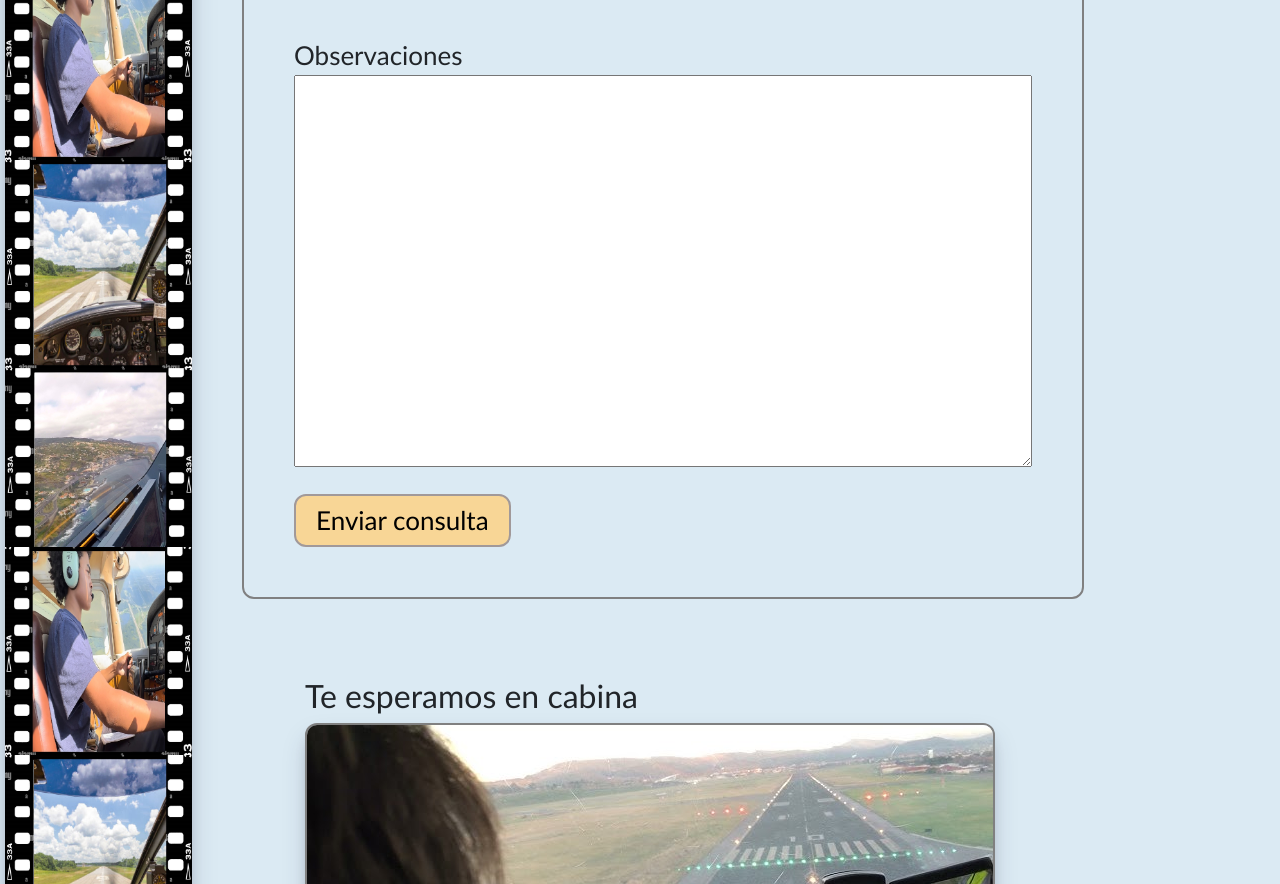
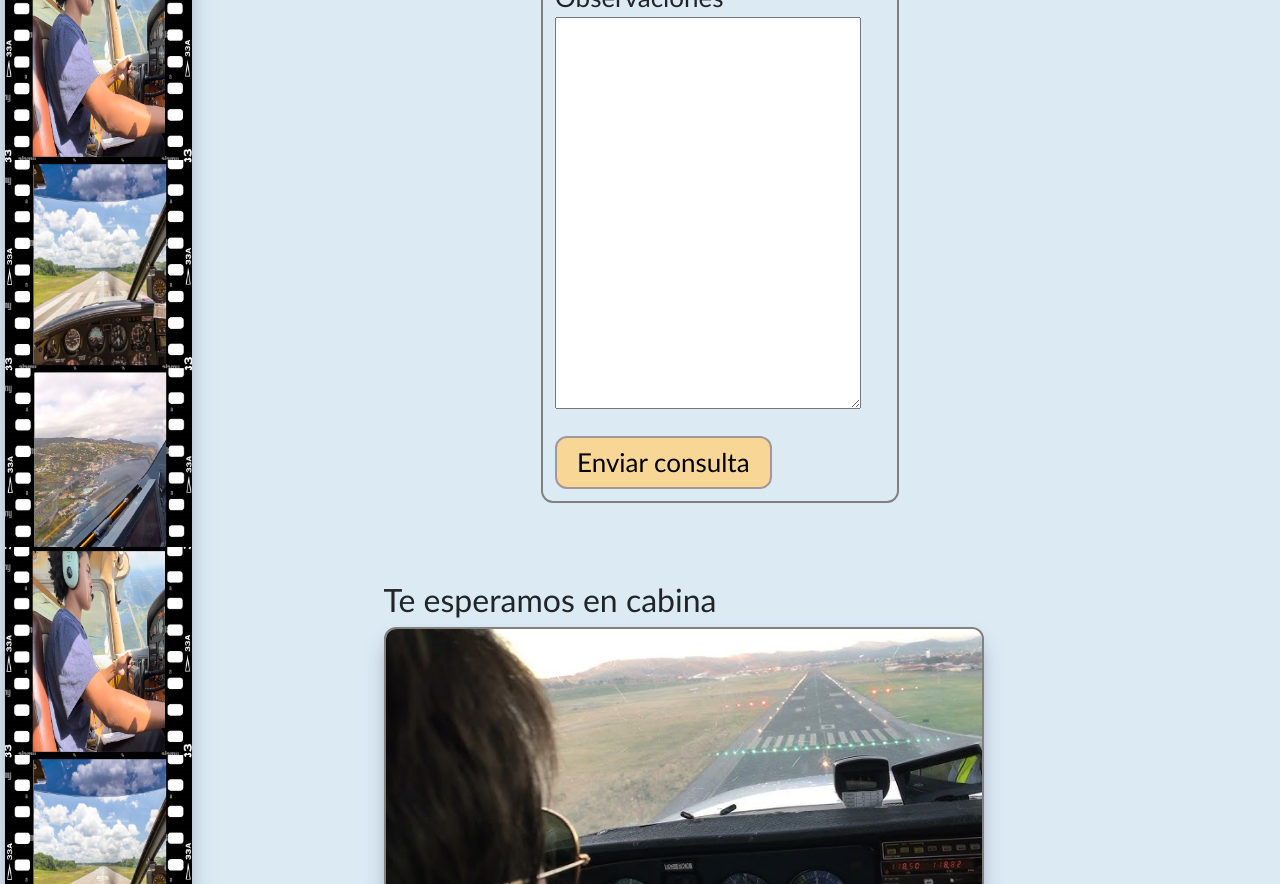
Before and after one commit to ArgusFink/all4sky-coder-dw58465, a website: page pages/consultas.html in a window 1280 px wide. Shown: the part 778-1662 px from the top of the page. Drawn offline with nearby package versions, Linux system fonts and the light colour scheme.

Commit message:
Ajustes consultas.html

```diff
--- a/pages/consultas.html
+++ b/pages/consultas.html
@@ -119,7 +119,7 @@
                                 <br>
                                 <label for="observaciones">Observaciones</label>
                                 <br>
-                                <textarea name="" id="observaciones" cols="50" rows="10"></textarea>
+                                <textarea name="" id="observaciones" cols="" rows="10"></textarea>
                             </div>
 
                             <input type="submit" class="sendC" value="Enviar consulta">
--- a/styles/scss/components/_navbar.scss
+++ b/styles/scss/components/_navbar.scss
@@ -2,6 +2,8 @@
     ul {
         display: flex;
         margin-bottom: -1px;
+        padding-left: 0px;
+
         li {
             font-size: 26px;
             font-weight: bold;
--- a/styles/scss/style.scss
+++ b/styles/scss/style.scss
@@ -186,8 +186,8 @@ ul {
 }
 
 main {
-    margin-top: 100px;
-    margin-left: 50px;
+    margin-top: 80px;
+    margin-left: 25px;
     font-size: 26px;
     margin-bottom: 150px;
     max-width: 75%;
@@ -196,8 +196,8 @@ main {
 #mainmision {
 
     grid-area: mainmision;
-    margin-top: 100px;
-    max-width: 75%;
+    //margin-top: 100px;
+    //max-width: 75%;
 }
 
 #mainmision article a {
@@ -266,20 +266,22 @@ main {
     "tiraimg    consultas"
     "footer     footer";
     min-height: 140vh;
-    grid-template-columns: 15% 1fr;
+    grid-template-columns: 15% auto;
     grid-template-rows: 135px auto auto;
 }
 
 #mainconsultas {
+    grid-area: consultas;
+    margin-right: 40px;
+    //margin-left: 2px;
     display: flex;
     flex-wrap: wrap;
-    justify-content: space-around;
-    grid-area: consultas;
-    margin-right: 20px;
+    justify-content: space-evenly;
+    max-width: 100%;
 }
 
 #imgLanding {
-    width: 100%;
+    width: 87%;
     border-radius: 12px;
     border: $border;
     box-shadow: $shadow;
@@ -291,7 +293,8 @@ main {
 }
 
 #formconsulta {
-    padding: 50px;
+    margin-left: -17px;
+    padding: 12px;
     border: solid 2px gray;
     border-radius: 12px;
 }
@@ -397,7 +400,7 @@ main {
     }
 
     #mainconsultas {
-        font-size: 105%;
+        //font-size: 105%;
     }
 
     #maincursos h2 {
@@ -509,7 +512,7 @@ main {
     }
 
     #mainconsultas {
-        font-size: 60%;
+        font-size: 80%;
     }
 
     #maincursos h2 {
```
Also changed, not shown: index.html (+1 -1 lines), styles/css/style.css, 1 other file.
